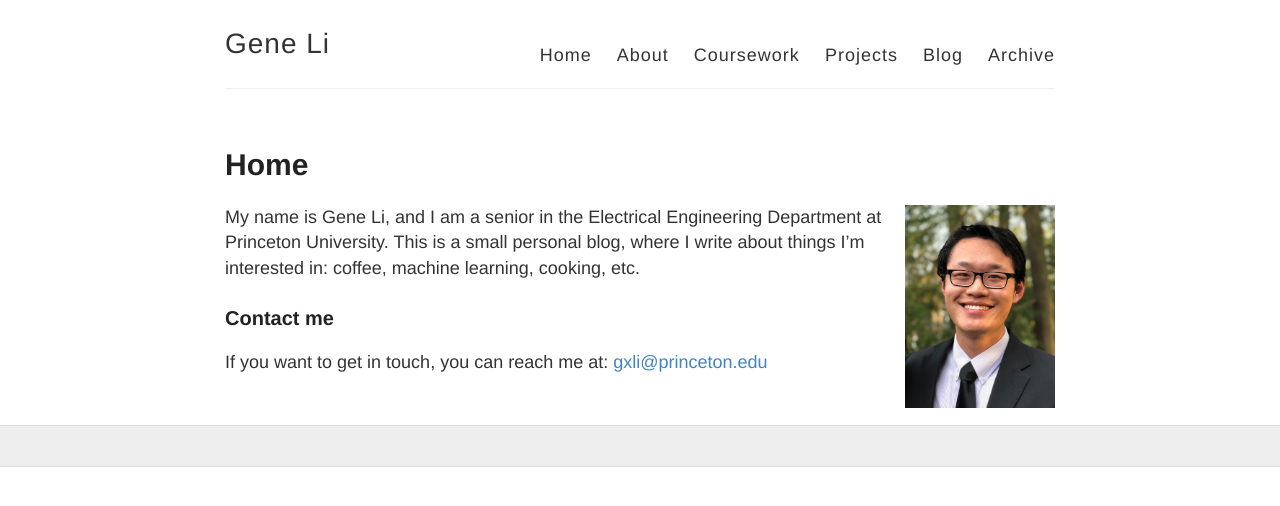
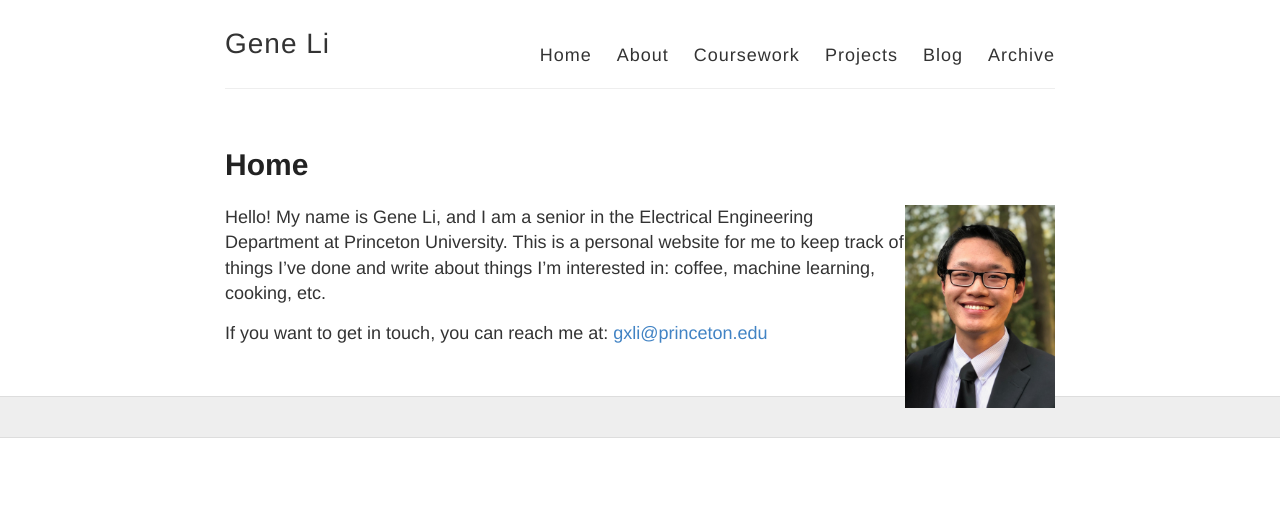
Before and after one commit to houcharlie/GXLI97.github.io, a Jekyll site: the page built from index.md, in a window 1280 px wide. Shown: the top 506 px of the page. Built offline with Jekyll 4.4.1, drawn with Linux system fonts in a browser that asks for light colours.

Commit message:
Update index.md

```diff
--- a/index.md
+++ b/index.md
@@ -5,8 +5,7 @@ title: Home
 
 <img style="float:right;" src="{{site.url}}/images/picme.jpg" width="150" alt="gene">
 
-My name is Gene Li, and I am a senior in the Electrical Engineering Department at Princeton University. This is a small personal blog, where I write about things I'm interested in: coffee, machine learning, cooking, etc.
+Hello! My name is Gene Li, and I am a senior in the Electrical Engineering Department at Princeton University. This is a personal website for me to keep track of things I've done and write about things I'm interested in: coffee, machine learning, cooking, etc.
 
-### Contact me
 If you want to get in touch, you can reach me at:
 [gxli@princeton.edu](mailto:gxli@princeton.edu)
```
